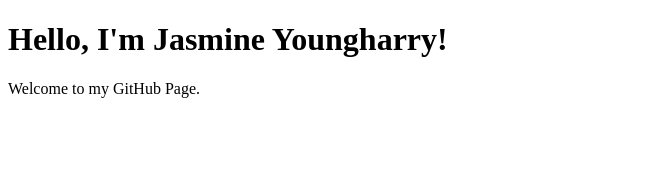
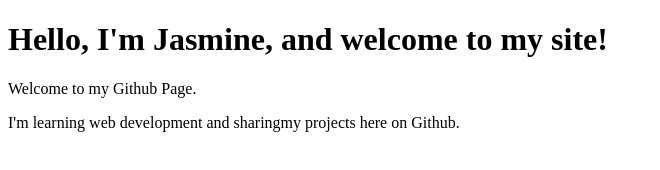
Before and after one commit to toks-hub/toks-hub.github.io, a plain HTML site: page index.html in a window 1280 px wide. Shown: the whole page, without its empty margins (0-660 px from the left). Drawn offline with Linux system fonts and the light colour scheme.

Commit message:
added a few things

```diff
--- a/index.html
+++ b/index.html
@@ -1,10 +1,11 @@
 <!DOCTYPE html>
 <html>
-<head>
-<title>Welcome to My GitHub Page</title>
-</head>
-<body>
- <h1>Hello, I'm Jasmine Youngharry!</h1>
-<p>Welcome to my GitHub Page.</p>
-</body>
+    <head>
+        <title>Welcome to Jasmine's Github Page</title>
+    </head>
+    <body>
+        <h1>Hello, I'm Jasmine, and welcome to my site!</h1>
+        <p>Welcome to my Github Page.</p>
+        <p>I'm learning web development and sharingmy projects here on Github.</p>
+    </body>
 </html>
```
